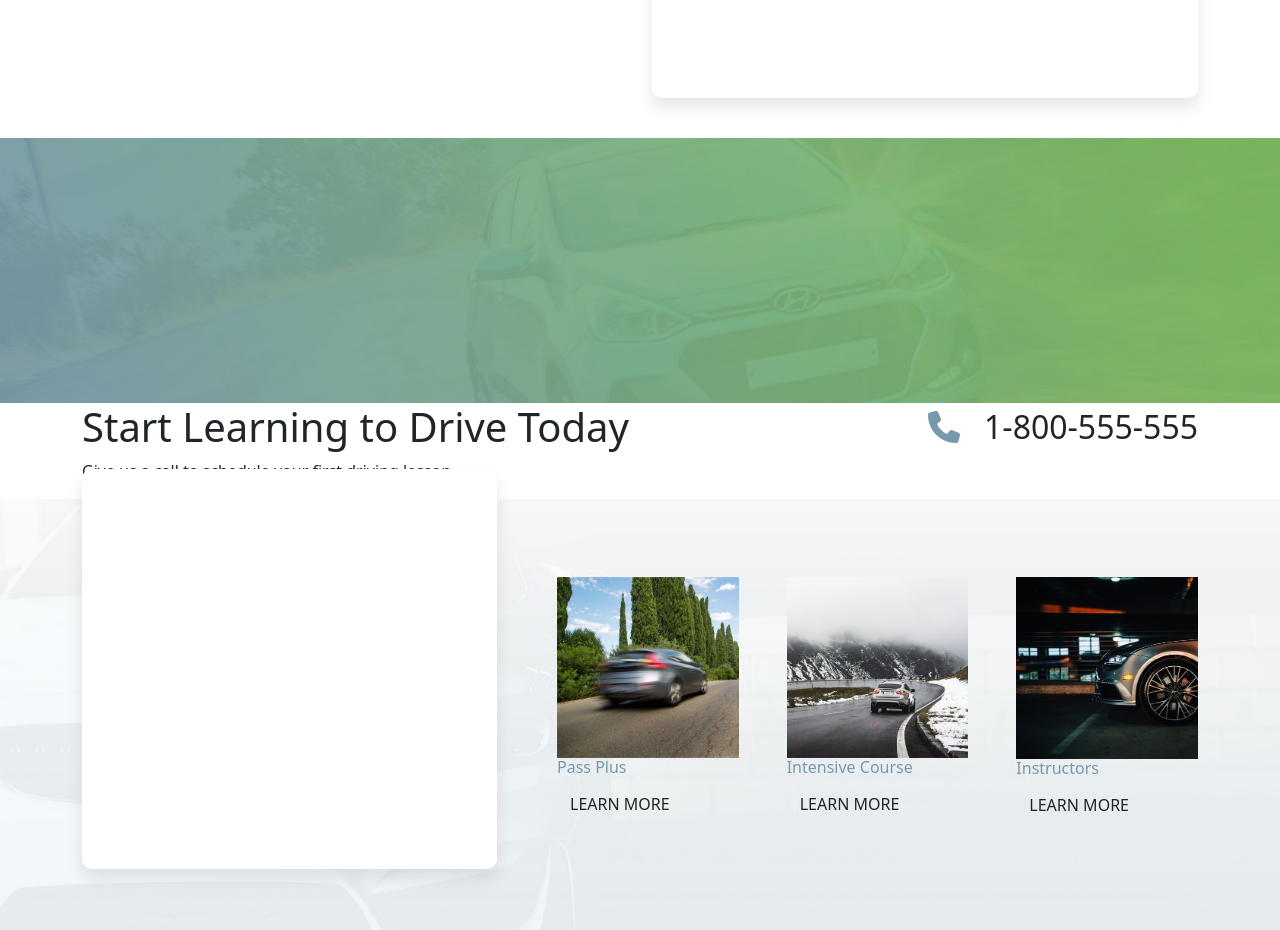
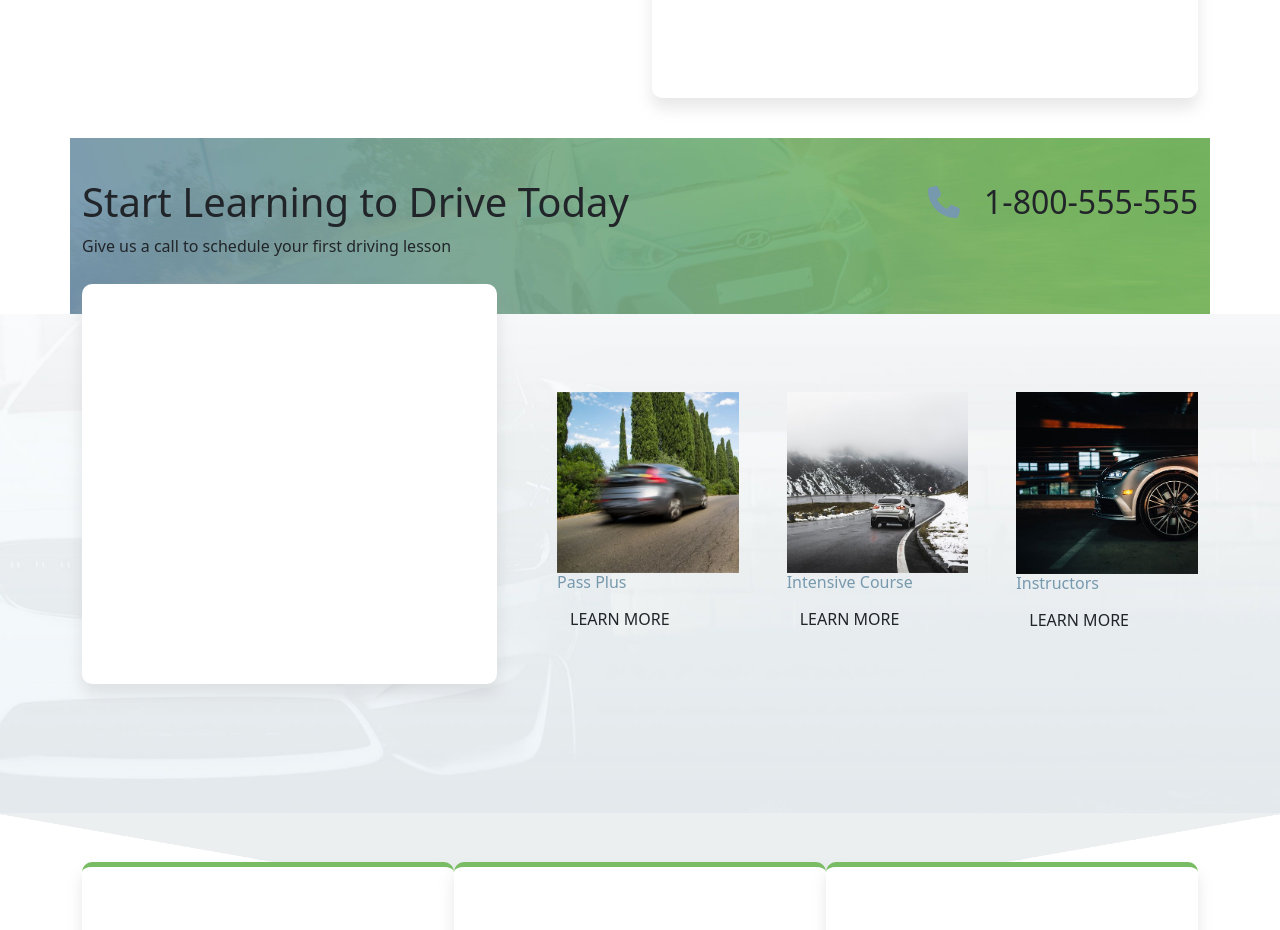
Before and after one commit to MiriamPecora/proj-html-vuejs, a Vue app: page / in a window 1280 px wide. Shown: the part 1180-2110 px from the top of the page. Built offline with nearby package versions, Linux system fonts and the light colour scheme.

Commit message:
[UPD] AppStartLearning

```diff
--- a/src/components/AppStartLearning.vue
+++ b/src/components/AppStartLearning.vue
@@ -17,8 +17,7 @@ export default {
 </script>
 
 <template>
-<img :src="getImagesPath('background-car.png')" alt="background car">
-<div class="container d-flex justify-content-between">
+    <div id="start-learning-component" class="container d-flex justify-content-between">
         <div>
             <h1 class="text-dark">Start Learning to Drive Today</h1>
             <p class="text-dark">Give us a call to schedule your first driving lesson</p>
@@ -32,10 +31,20 @@ export default {
 </template>
 
 <style lang="scss" scoped>
+#start-learning-component{
+    background-image: url(../assets/img/learning/background-car.png);
+    background-size: cover;
+    background-position: bottom;
+    padding-top: 40px;
+    padding-bottom: 40px;
+}
+
 img{
     height: 265px;
     width: 100%;
     display: block;
     object-fit: cover;
+    position: absolute;
+    z-index: -1;
 }
 </style>
```
Lines whose indentation alone changed are shown as unchanged.
